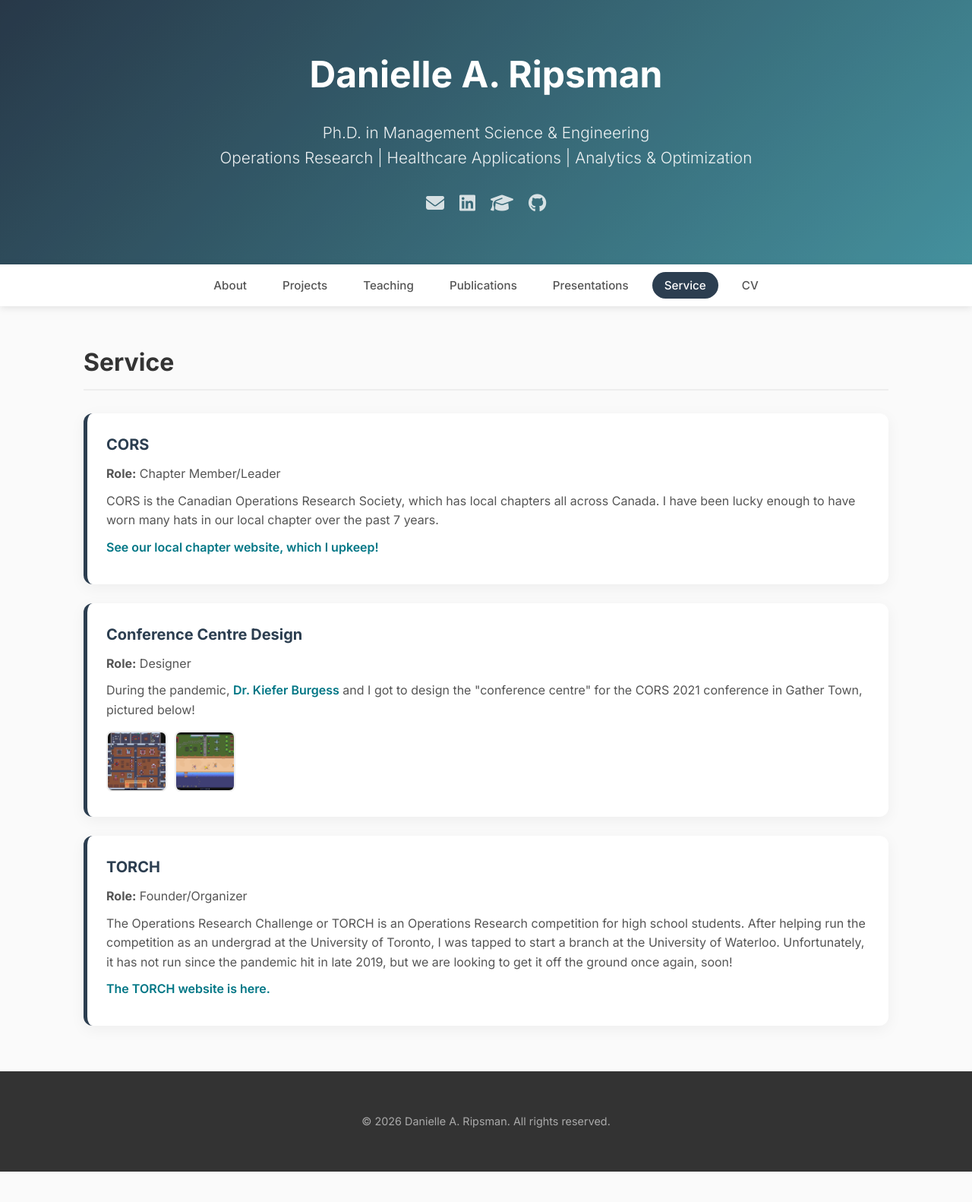
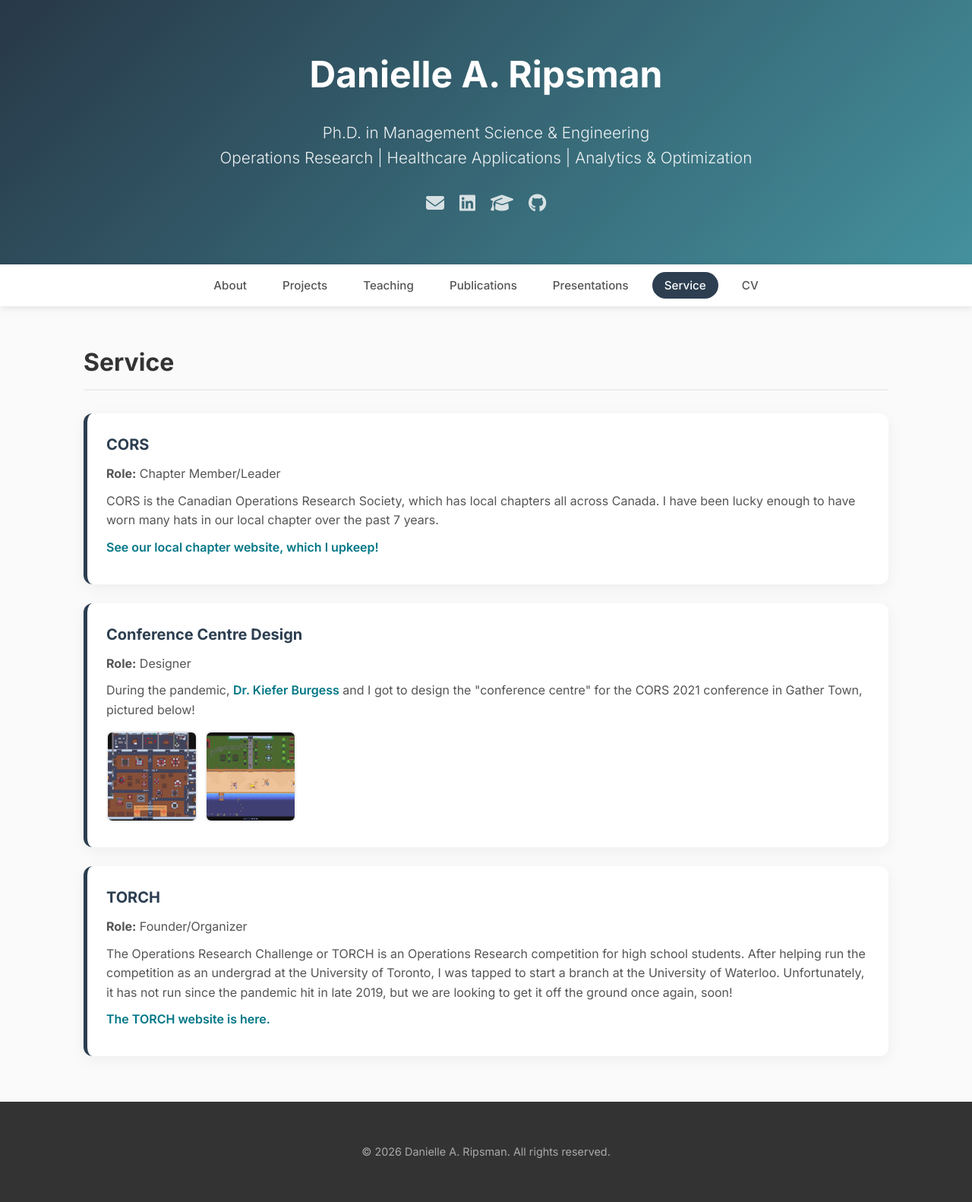
Before and after one commit to DaniRip/DaniRip.github.io, a Jekyll site: the page built from service.md, in a window 1280 px wide. Shown: the whole page at 76% size. Built offline with Jekyll 4.4.1, drawn with Linux system fonts in a browser that asks for light colours; before the commit the page ends 1542 px from its top, so only the background shows below that.

Commit message:
Update style.css

```diff
--- a/assets/css/style.css
+++ b/assets/css/style.css
@@ -308,8 +308,8 @@ h2 {
 }
 
 .thumbnail-icon {
-    width: 80px;         /* Set the exact size of the "icon" */
-    height: 80px;        /* Keep it square */
+    width: 120px;         /* Set the exact size of the "icon" */
+    height: 120px;        /* Keep it square */
     object-fit: cover;   /* Crops the image to fit the square */
     border-radius: 8px;
     border: 2px solid #eee;
```
